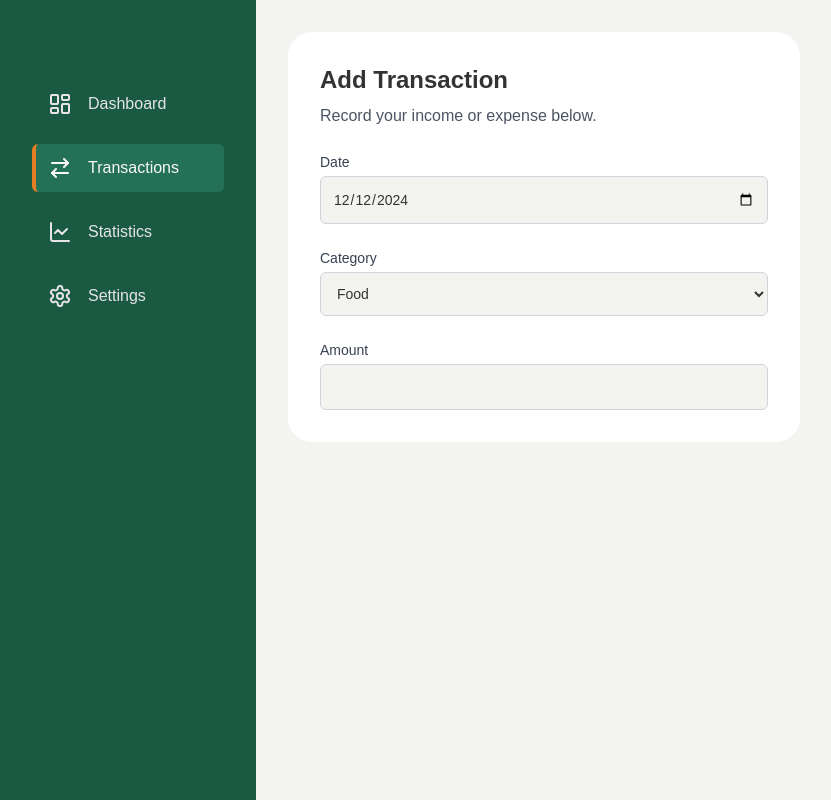
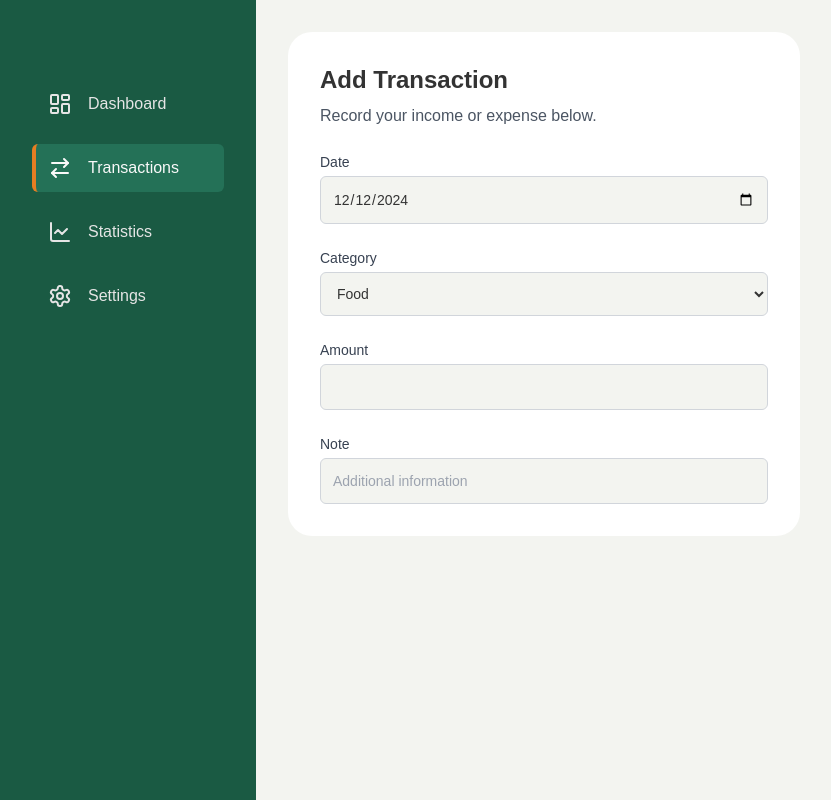
Before and after one commit to uraaaa24/green-budget-frontend, a Next.js app: page /transactions in a window 1280 px wide. Shown: the whole page, without its empty margins (0-831 px from the left). Built offline with nearby package versions, Linux system fonts and the light colour scheme.

Commit message:
feat: 備考欄を追加

```diff
--- /dev/null
+++ b/src/features/transactions/transactionForm/components/note-input.tsx
@@ -0,0 +1,13 @@
+import FormField from '@/components/elements/form-field'
+import Input from '@/components/elements/input'
+import React from 'react'
+
+const NoteInput = () => {
+  return (
+    <FormField label="Note">
+      <Input type="text" name="note" placeholder="Additional information" />
+    </FormField>
+  )
+}
+
+export default NoteInput
--- a/src/features/transactions/transactionForm/index.tsx
+++ b/src/features/transactions/transactionForm/index.tsx
@@ -6,6 +6,7 @@ import DatepickerInput from './components/datepicker-input'
 import { useForm, FormProvider } from 'react-hook-form'
 import CategoryInput from './components/category-input'
 import AmountInput from './components/amount-input'
+import NoteInput from './components/note-input'
 
 const TransactionForm = () => {
   const methods = useForm()
@@ -29,6 +30,7 @@ const TransactionForm = () => {
           <AmountInput />
 
           {/* Note Input */}
+          <NoteInput />
 
           {/* Submit Button */}
         </form>
```
